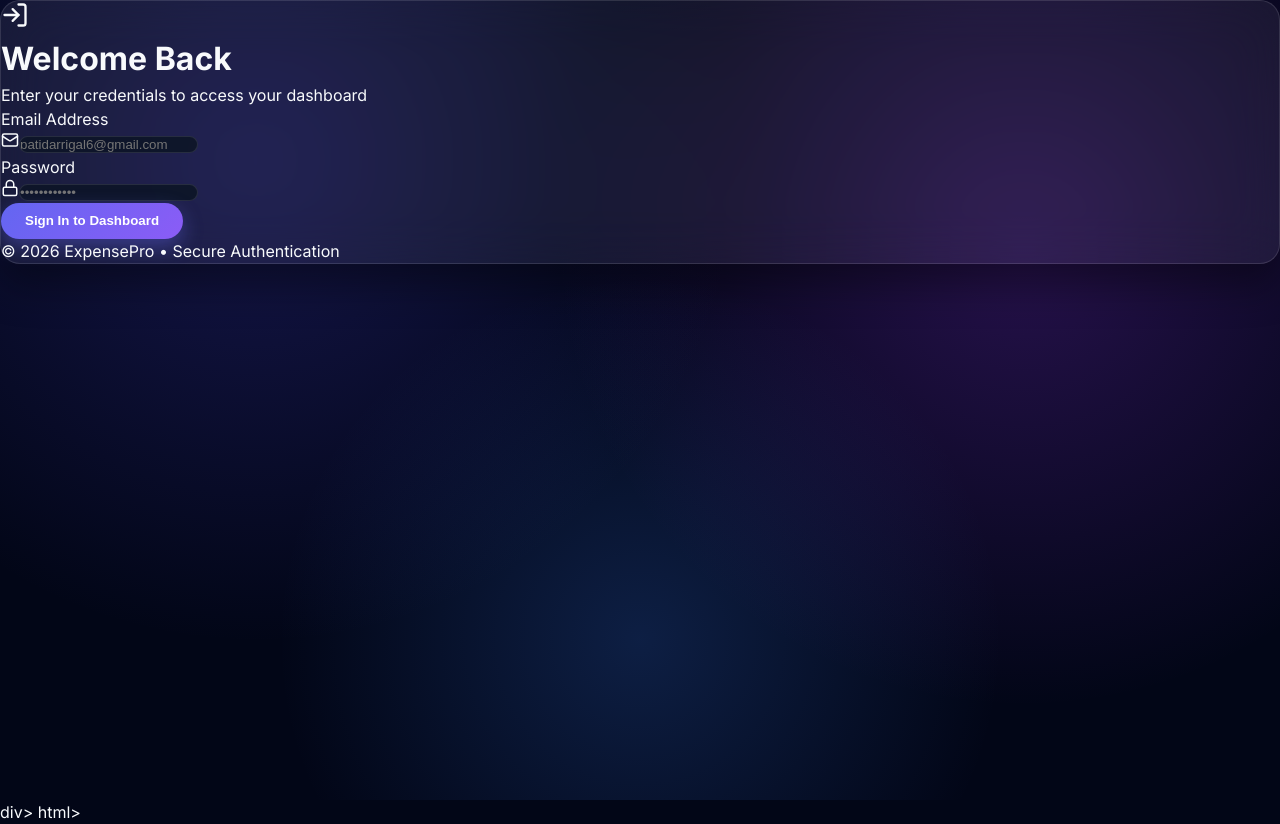
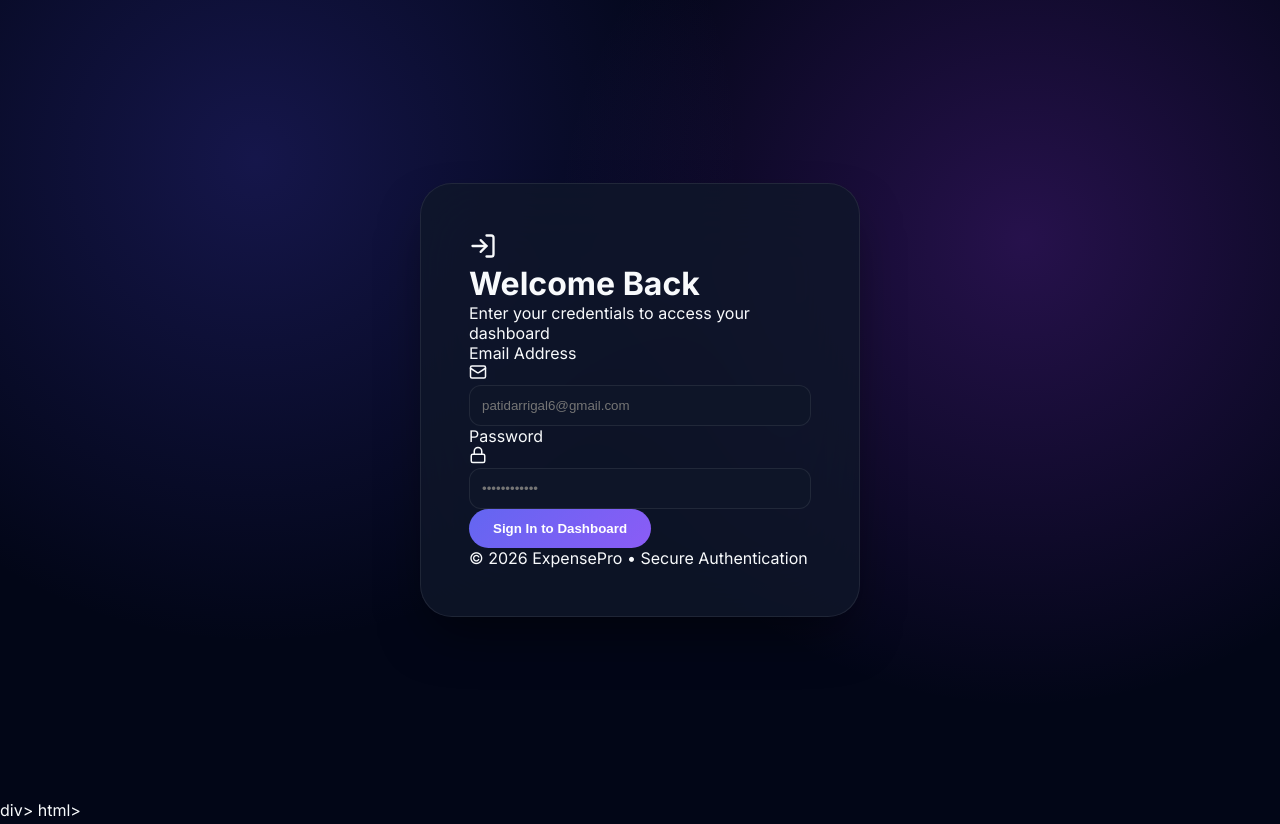
Before and after one commit to patidarrigal6-star/ExpensePro, a React (Vite) app: page / in a window 1280 px wide. Built offline with nearby package versions, Linux system fonts and the light colour scheme.

Commit message:
Update index.css

```diff
--- a/src/index.css
+++ b/src/index.css
@@ -2,12 +2,7 @@
 
 :root {
   --primary: #f8fafc;
-  --primary-light: #e2e8f0;
   --accent: #8b5cf6;
-  --accent-soft: rgba(139, 92, 246, 0.15);
-  --success: #10b981;
-  --danger: #ef4444;
-  --warning: #f59e0b;
   --background: #020617;
   --surface: rgba(15, 23, 42, 0.4);
   --text: #f8fafc;
@@ -18,92 +13,81 @@
   --glass-bg: rgba(255, 255, 255, 0.06);
   --glass-border: rgba(255, 255, 255, 0.12);
   --sidebar-width: 280px;
-  color-scheme: dark;
+}
+
+* { margin: 0; padding: 0; box-sizing: border-box; }
+
+body {
+  font-family: 'Inter', sans-serif;
+  background-color: var(--background);
+  color: var(--text);
+  overflow-x: hidden;
+  min-height: 100vh;
 }
 
 .mesh-gradient {
   background-color: var(--background);
   background-image:
     radial-gradient(circle at 20% 20%, rgba(79, 70, 229, 0.25) 0%, transparent 40%),
-    radial-gradient(circle at 80% 30%, rgba(147, 51, 234, 0.25) 0%, transparent 40%),
-    radial-gradient(circle at 50% 80%, rgba(59, 130, 246, 0.2) 0%, transparent 40%);
+    radial-gradient(circle at 80% 30%, rgba(147, 51, 234, 0.25) 0%, transparent 40%);
   min-height: 100vh;
-  color: var(--text);
   background-attachment: fixed;
 }
 
-* {
-  margin: 0;
-  padding: 0;
-  box-sizing: border-box;
+/* LOGIN SCREEN CENTERING */
+.login-wrapper {
+  display: flex !important;
+  align-items: center !important;
+  justify-content: center !important;
+  min-height: 100vh !important;
+  width: 100% !important;
+  padding: 2rem !important;
+  position: relative !important;
+  z-index: 10 !important;
 }
 
-body {
-  font-family: 'Inter', system-ui, -apple-system, sans-serif;
-  background-color: var(--background);
-  color: var(--text);
-  line-height: 1.5;
-  -webkit-font-smoothing: antialiased;
-  overflow-x: hidden;
+.login-container {
+  width: 100% !important;
+  max-width: 440px !important;
+  padding: 3rem !important;
+  background: rgba(15, 23, 42, 0.8) !important;
+  backdrop-filter: blur(40px) !important;
+  border: 1px solid var(--border) !important;
+  border-radius: 32px !important;
+  box-shadow: 0 25px 50px -12px rgba(0, 0, 0, 0.5) !important;
 }
 
-#root {
-  min-height: 100vh;
-}
-
+/* APP LAYOUT */
 .app-container {
   display: flex !important;
   width: 100% !important;
   min-height: 100vh !important;
-  position: relative;
+}
+
+.sidebar {
+  width: var(--sidebar-width) !important;
+  height: 100vh !important;
+  background: rgba(15, 23, 42, 0.9) !important;
+  backdrop-filter: blur(50px) !important;
+  border-right: 1px solid var(--border) !important;
+  display: flex !important;
+  flex-direction: column !important;
+  position: sticky !important;
+  top: 0 !important;
+  z-index: 1000 !important;
 }
 
 .main-content {
   flex: 1 !important;
   padding: 2.5rem !important;
-  width: calc(100% - var(--sidebar-width)) !important;
-  max-width: 1600px;
-  margin: 0 auto;
-}
-
-/* Sidebar Styling */
-.sidebar {
-  width: var(--sidebar-width) !important;
-  height: 100vh !important;
-  background: rgba(15, 23, 42, 0.8) !important;
-  backdrop-filter: blur(40px) !important;
-  -webkit-backdrop-filter: blur(40px) !important;
-  border-right: 1px solid var(--border) !important;
-  display: flex !important;
-  flex-direction: column !important;
-  position: sticky !important;
-  top: 0 !important;
-  z-index: 1000;
-  transition: transform 0.4s cubic-bezier(0.16, 1, 0.3, 1) !important;
-}
-
-.sidebar-header {
-  padding: 2.5rem 2rem !important;
-  display: flex;
-  align-items: center;
-  justify-content: space-between;
-}
-
-.logo-text {
-  font-size: 1.5rem !important;
-  font-weight: 800;
-  letter-spacing: -0.02em;
-  background: linear-gradient(to right, #fff, #94a3b8);
-  -webkit-background-clip: text;
-  background-clip: text;
-  -webkit-text-fill-color: transparent;
+  max-width: 1600px !important;
 }
 
 .sidebar-nav {
+  padding: 1.5rem !important;
   display: flex !important;
   flex-direction: column !important;
   gap: 0.5rem !important;
-  padding: 1rem !important;
   flex: 1 !important;
 }
 
@@ -113,225 +97,81 @@ body {
   align-items: center !important;
   gap: 1.25rem !important;
   padding: 1rem 1.25rem !important;
-  border: none !important;
   background: transparent !important;
+  border: 1px solid transparent !important;
   border-radius: 14px !important;
   color: var(--text-muted) !important;
   font-weight: 600 !important;
   cursor: pointer !important;
   transition: var(--transition) !important;
-  text-align: left !important;
+  text-decoration: none !important;
   justify-content: flex-start !important;
 }
 
 .nav-item:hover {
   background: rgba(255, 255, 255, 0.05) !important;
   color: var(--primary) !important;
-  transform: translateX(4px);
 }
 
 .nav-item.active {
-  background: linear-gradient(135deg, rgba(99, 102, 241, 0.15), rgba(139, 92, 246, 0.15)) !important;
-  color: var(--accent) !important;
-  border: 1px solid rgba(139, 92, 246, 0.2) !important;
-  box-shadow: 0 4px 15px rgba(0, 0, 0, 0.1);
+  background: linear-gradient(135deg, #6366f1, #8b5cf6) !important;
+  color: white !important;
+  box-shadow: 0 4px 15px rgba(99, 102, 241, 0.3) !important;
 }
 
-/* Glass & Card Styling */
-.glass, .card {
-  background: var(--glass-bg);
-  backdrop-filter: blur(25px);
-  -webkit-backdrop-filter: blur(25px);
-  border: 1px solid var(--glass-border);
-  border-radius: var(--radius);
-  box-shadow: 0 20px 40px rgba(0, 0, 0, 0.4);
-}
-
+/* DASHBOARD GRID */
 .dashboard-grid {
   display: grid !important;
   grid-template-columns: repeat(4, 1fr) !important;
   gap: 1.5rem !important;
-  width: 100%;
 }
 
-.summary-section {
-  grid-column: span 4;
-  display: grid;
-  grid-template-columns: repeat(3, 1fr);
-  gap: 1.5rem;
+.span-4 { grid-column: span 4 !important; }
+
+.glass, .card {
+  background: var(--glass-bg);
+  backdrop-filter: blur(25px);
+  border: 1px solid var(--glass-border);
+  border-radius: var(--radius);
+  padding: 1.5rem;
 }
 
-.summary-card {
-  padding: 1.75rem !important;
-  display: flex;
-  flex-direction: column;
-  gap: 1.25rem;
+/* MOBILE FIXES */
+@media (max-width: 1024px) {
+  .dashboard-grid { grid-template-columns: repeat(2, 1fr) !important; }
 }
 
-.card-title {
-  font-size: 1.75rem !important;
-  font-weight: 800 !important;
-  margin-top: 0.5rem;
+@media (max-width: 768px) {
+  .app-container { display: block !important; }
+  .sidebar {
+    position: fixed !important;
+    transform: translateX(-100%) !important;
+    transition: transform 0.4s ease !important;
+  }
+  .sidebar.open { transform: translateX(0) !important; }
+  .main-content { width: 100% !important; padding: 1.5rem !important; }
+  .dashboard-grid { display: flex !important; flex-direction: column !important; }
 }
 
-.badge {
-  padding: 0.35rem 0.85rem;
-  border-radius: 12px;
-  font-size: 0.75rem;
-  font-weight: 700;
+@media (min-width: 769px) {
+  .mobile-toggle, .mobile-close-btn, .mobile-overlay { display: none !important; }
 }
 
-/* Page Header & Actions */
-.page-header {
-  display: flex !important;
-  justify-content: space-between !important;
-  align-items: center !important;
-  margin-bottom: 2.5rem !important;
-  width: 100% !important;
-}
-
-.header-actions {
-  display: flex !important;
-  align-items: center !important;
-  gap: 1rem !important;
-}
-
-.selector-group {
-  padding: 0.5rem !important;
-  display: flex !important;
-  gap: 0.5rem !important;
-  border-radius: 14px !important;
-}
-
-.btn {
-  border-radius: 50px !important;
-  padding: 0.65rem 1.5rem !important;
-  font-weight: 700 !important;
-  transition: all 0.3s ease !important;
+.input {
+  width: 100%;
+  padding: 0.75rem;
+  background: rgba(15, 23, 42, 0.8);
+  border: 1px solid var(--border);
+  border-radius: 12px;
+  color: white;
 }
 
 .btn-primary {
-  background: linear-gradient(135deg, #6366f1, #8b5cf6) !important;
-  box-shadow: 0 8px 20px rgba(99, 102, 241, 0.4) !important;
-  color: white !important;
-  border: none !important;
+  background: linear-gradient(135deg, #6366f1, #8b5cf6);
+  color: white;
+  border: none;
+  border-radius: 50px;
+  padding: 0.75rem 1.5rem;
+  font-weight: 700;
+  cursor: pointer;
 }
-
-/* PDF Report Styles */
-.pdf-report {
-  padding: 48px;
-  background: white !important;
-  color: #0f172a !important;
-  font-family: 'Inter', sans-serif;
-  width: 800px;
-}
-
-.report-header {
-  display: flex;
-  justify-content: space-between;
-  margin-bottom: 40px;
-  border-bottom: 2px solid #f1f5f9;
-  padding-bottom: 24px;
-}
-
-/* MOBILE RESPONSIVE AGGRESSIVE FIXES */
-@media (max-width: 1024px) {
-  .dashboard-grid, .summary-section {
-    grid-template-columns: repeat(2, 1fr) !important;
-  }
-}
-
-@media (max-width: 768px) {
-  .app-container {
-    display: block !important;
-  }
-
-  .sidebar {
-    position: fixed !important;
-    left: 0;
-    top: 0;
-    bottom: 0;
-    transform: translateX(-100%) !important;
-    z-index: 2000 !important;
-  }
-
-  .sidebar.open {
-    transform: translateX(0) !important;
-  }
-
-  .main-content {
-    width: 100% !important;
-    padding: 1rem !important;
-    padding-bottom: 6rem !important;
-  }
-
-  .dashboard-grid, .summary-section {
-    display: flex !important;
-    flex-direction: column !important;
-  }
-
-  .page-header {
-    flex-direction: column !important;
-    align-items: flex-start !important;
-    gap: 1.5rem !important;
-  }
-
-  .header-actions {
-    width: 100% !important;
-    flex-direction: column !important;
-  }
-}
-
-/* Animations */
-@keyframes fadeIn {
-  from { opacity: 0; transform: translateY(10px); }
-  to { opacity: 1; transform: translateY(0); }
-}
-
-.input {
-  background: rgba(15, 23, 42, 0.95) !important;
-  border: 1px solid rgba(255, 255, 255, 0.1) !important;
-  color: white !important;
-  border-radius: 12px !important;
-}
-
-/* --- SIDEBAR BUTTONS PREMIUM POLISH --- */
-
-.sidebar-nav .nav-item {
-  background: rgba(255, 255, 255, 0.03) !important;
-  border: 1px solid rgba(255, 255, 255, 0.05) !important;
-  margin-bottom: 8px !important;
-  box-shadow: none !important;
-}
-
-.sidebar-nav .nav-item:hover {
-  background: rgba(255, 255, 255, 0.1) !important;
-  transform: translateX(5px) !important;
-}
-
-.sidebar-nav .nav-item.active {
-  background: linear-gradient(135deg, #6366f1, #8b5cf6) !important;
-  color: white !important;
-  border: none !important;
-  box-shadow: 0 4px 15px rgba(99, 102, 241, 0.3) !important;
-}
-
-/* Hide Mobile Elements on Desktop */
-@media (min-width: 769px) {
-  .mobile-toggle, .mobile-close-btn, .mobile-overlay {
-    display: none !important;
-  }
-}
-
-/* Sidebar Footer Adjustments */
-.sidebar-footer {
-  padding: 1.5rem !important;
-  display: flex !important;
-  flex-direction: column !important;
-  gap: 0.75rem !important;
-}
-
-.sidebar-footer .nav-item {
-  background: transparent !important;
-  border: none !important;
-}
```
